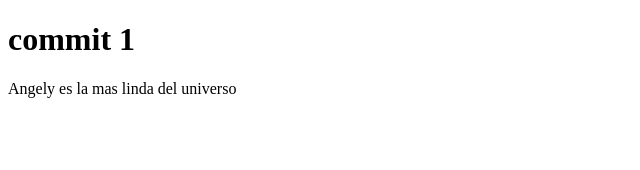
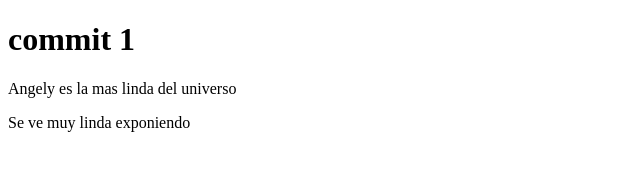
Before and after one commit to Merly2229/Reposito1, a plain HTML site: page index.html in a window 1280 px wide. Shown: the whole page, without its empty margins (0-640 px from the left). Drawn offline with Linux system fonts and the light colour scheme.

Commit message:
Actualizaciones

```diff
--- a/index.html
+++ b/index.html
@@ -6,5 +6,6 @@
 <body>
     <h1>commit 1</h1>
     <p>Angely es la mas linda del universo </p>
+    <p>Se ve muy linda exponiendo</p>
 </body>
 </html>
```
Also changed, not shown: archivo.txt (added).
